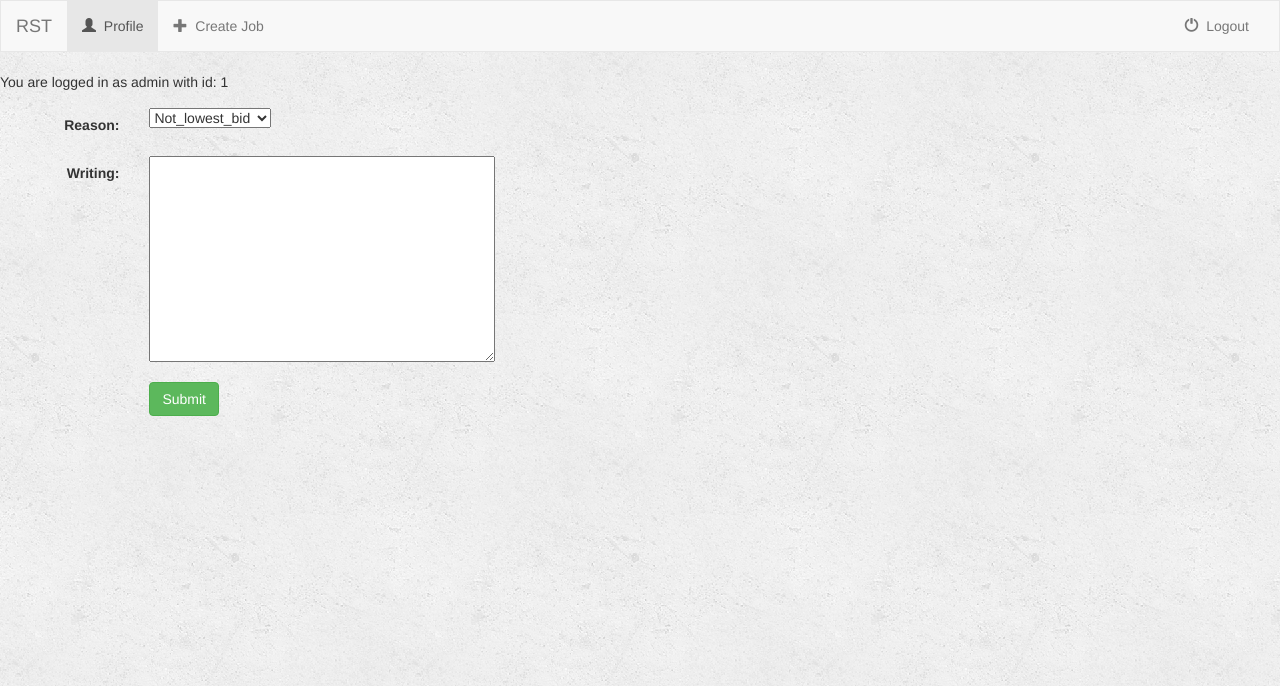
After one commit to Tlee94/Mini-Turk, a Django app: page /turk/profile/2/ftsu/ in a window 1280 px wide. The commit adds this page. Shown: the top 686 px of the page. Run offline with Django 3.2, Linux system fonts and the light colour scheme; a user stored in the database is signed in; data comes from the database, SQL or seed files in the repository; both versions use the stored data as it was after the commit; some libraries are stand-ins or nearby versions.

Commit message:
form to super user implemented

```diff
--- a/RST/turk/admin.py
+++ b/RST/turk/admin.py
@@ -1,6 +1,7 @@
 from django.contrib import admin
-from .models import Profile, Job, Bidder
+from .models import Profile, Job, Bidder, FormToSuperUser
 
 admin.site.register(Profile)
 admin.site.register(Job)
 admin.site.register(Bidder)
+admin.site.register(FormToSuperUser)
--- a/RST/turk/forms.py
+++ b/RST/turk/forms.py
@@ -1,6 +1,6 @@
 from django.contrib.auth.models import User
 from django import forms
-from .models import Profile, Job, Bidder
+from .models import Profile, Job, Bidder, FormToSuperUser
 
 
 class ProfileForm(forms.ModelForm):
@@ -32,3 +32,10 @@ class BidForm(forms.ModelForm):
     class Meta:
         model = Bidder
         fields = ['price']
+
+
+class FormToSuperUser(forms.ModelForm):
+
+    class Meta:
+        model = FormToSuperUser
+        fields = ['reason', 'writing']
--- a/RST/turk/models.py
+++ b/RST/turk/models.py
@@ -42,3 +42,17 @@ class Bidder(models.Model):
 
     def __str__(self):
         return str(self.price)
+
+
+class FormToSuperUser(models.Model):
+    user = models.ForeignKey(User, default=1)
+    writing = models.TextField()
+    REASON_OPTIONS = (
+        ('Not_lowest_bid', 'Not_lowest_bid'),
+        ('Rating_Warning', 'Rating_Warning'),
+        ('Protest_Rating', 'Protest_Rating')
+    )
+    reason = models.CharField(max_length=35, choices=REASON_OPTIONS, default='Not_lowest_bid')
+
+    def __str__(self):
+        return str(self.reason)
--- /dev/null
+++ b/RST/turk/templates/turk/form_to_superuser.html
@@ -0,0 +1,28 @@
+{% extends 'turk/base.html' %}
+
+{% block body %}
+    <div class="container-fluid">
+
+        <div class="row">
+
+            <div class="col-sm-12 col-md-7">
+                <div class="=panel panel-default">
+                    <div class="panel-body">
+
+                        <form class="form-horizontal" action="" method="post" enctype="multipart/form-data">
+                            {% csrf_token %}
+                            {% include 'turk/form-template.html' %}
+                            <div class="form-group">
+                                <div class="col-sm-offset-2 col-sm-10">
+                                    <button type="submit" class="btn btn-success">Submit</button>
+                                </div>
+                            </div>
+                        </form>
+                    </div>
+                </div>
+            </div>
+
+        </div>
+
+    </div>
+{% endblock %}
--- a/RST/turk/urls.py
+++ b/RST/turk/urls.py
@@ -32,4 +32,8 @@ urlpatterns = [
     # delete job
     url(r'^profile/(?P<user_id>[0-9]+)/DeleteJob/(?P<pk>[0-9]+)/delete/$', views.JobDelete.as_view(),
         name='delete_job'),
+
+    # form to superuser page
+    url(r'^profile/(?P<user_id>[0-9]+)/ftsu/$', views.form_to_superuser, name='form_to_superuser'),
+
 ]
--- a/RST/turk/views.py
+++ b/RST/turk/views.py
@@ -4,7 +4,7 @@ from django.shortcuts import render, redirect
 from django.contrib.auth import authenticate, login, logout
 from django.views import generic
 from django.views.generic import View
-from .forms import JobForm, UserForm, BidForm, ProfileForm
+from .forms import JobForm, UserForm, FormToSuperUser
 from django.contrib.auth.models import User
 from django.views.generic.edit import UpdateView, DeleteView
 from django.core.urlresolvers import reverse_lazy, reverse
@@ -36,24 +36,6 @@ def job_description(request, user_id, job_id):
     }
     return render(request, 'turk/job_description.html', context)
 
-'''
-def job_description(request, user_id, job_id):
-    user = get_object_or_404(User, pk=user_id)
-    job = Job.objects.get(pk=job_id)
-    lowest_bid = 10000000
-
-    context = {
-        'user': user,
-        'job': job,
-        'lowest_bid': lowest_bid,
-    }
-    form = BidForm(request.POST or None)
-    if form.is_valid():
-        bid = form.save(commit=False)
-        bid.job = job
-        bid.save()
-    return render(request, 'turk/job_description.html', context)
-    '''
 
 def create_job(request, user_id):
     if not request.user.is_authenticated():
@@ -73,6 +55,25 @@ def create_job(request, user_id):
         return render(request, 'turk/create_job.html', context)
     # profile = get_object_or_404(Profile, pk=profile_id)
     # return render(request, 'turk/create_job.html', {'profile': profile})
+
+
+def form_to_superuser(request, user_id):
+    if not request.user.is_authenticated():
+        return render(request, 'turk/login.html')
+    else:
+        user = get_object_or_404(User, pk=user_id)
+        form = FormToSuperUser(request.POST or None)
+        if form.is_valid():
+            ftsu = form.save(commit=False)
+            ftsu.user = user
+            ftsu.save()
+            return render(request, 'turk/detail.html', {'user': user})
+        context = {
+            'user': user,
+            'form': form,
+        }
+        return render(request, 'turk/form_to_superuser.html', context)
+
 
 def logout_user(request):
     logout(request)
@@ -103,7 +104,7 @@ def login_user(request):
 
 class UpdateProfile(UpdateView):
     model = Profile
-    fields = ['name', 'email', 'age', 'gender']
+    fields = ['name', 'email', 'age', 'gender', 'money']
     success_url = reverse_lazy('turk:index')
     #success_url = reverse_lazy('turk:detail', args=[id])
 
@@ -116,6 +117,7 @@ class JobDelete(DeleteView):
     #success_url = reverse_lazy('turk:index')
 
 
+# Registration   'turk:update_profile' user.id user.profile.id
 class UserFormView(View):
     form_class = UserForm
     template_name = 'turk/registration_form.html'
@@ -140,13 +142,11 @@ class UserFormView(View):
 
             # request User objects if credentials are correct
             user = authenticate(username=username, password=password)
-            if user is not None:
-                if user.is_active:
-                    login(request, user)
-                    all_jobs = Job.objects.all()
-                    context = {
-                        'all_jobs': all_jobs,
-                    }
-                    return render(request, 'turk/index.html', context)
+            if user is None:
+                all_jobs = Job.objects.all()
+                context = {
+                    'all_jobs': all_jobs,
+                }
+                return render(request, 'turk/index.html', context)
 
         return render(request, self.template_name, {'form': form})
```
Also changed, not shown: RST/turk/templates/turk/detail.html (+5 -3 lines), RST/db.sqlite3, RST/turk/migrations/0023_formtosuperuser.py (added), RST/turk/migrations/0024_auto_20171127_0426.py (added).
